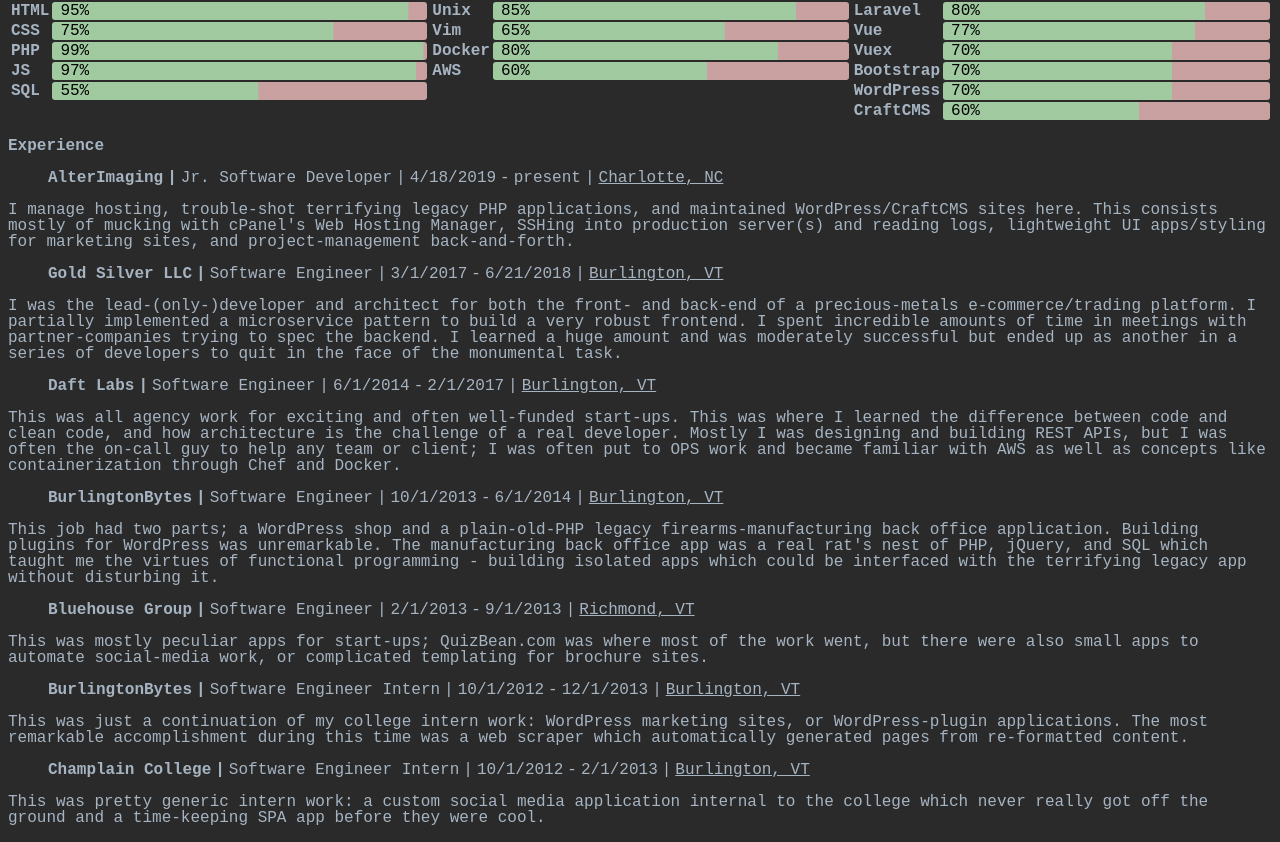
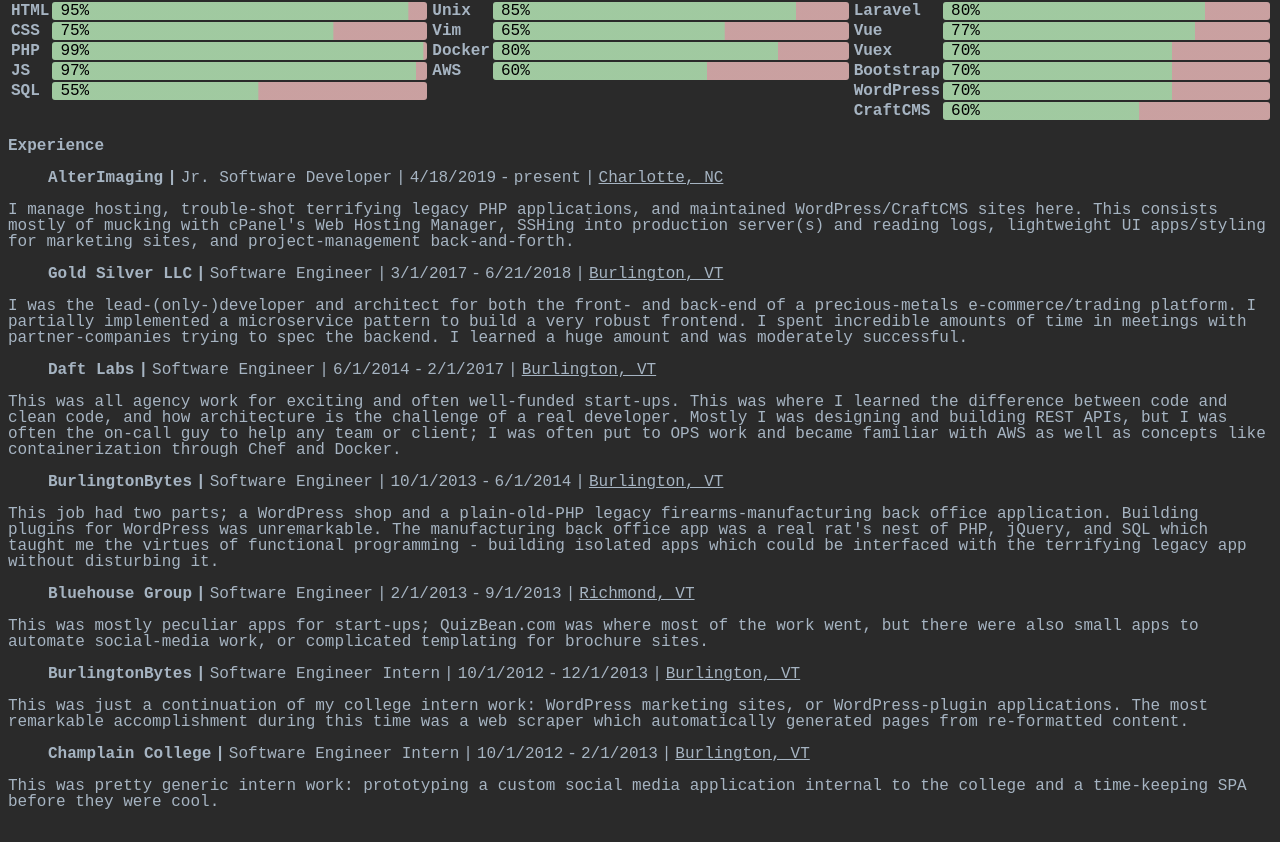
Before and after one commit to SamuelDavis/homepage, a Vue app: page / in a window 1280 px wide. Shown: the part 238-1080 px from the top of the page. Built offline with nearby package versions, Linux system fonts and the light colour scheme.

Commit message:
formalizing language

```diff
--- a/src/App.vue
+++ b/src/App.vue
@@ -112,7 +112,7 @@
             from: new Date('3/1/2017'),
             to: new Date('6/21/2018'),
             role: 'Software Engineer',
-            comments: 'I was the lead-(only-)developer and architect for both the front- and back-end of a precious-metals e-commerce/trading platform. I partially implemented a microservice pattern to build a very robust frontend. I spent incredible amounts of time in meetings with partner-companies trying to spec the backend. I learned a huge amount and was moderately successful but ended up as another in a series of developers to quit in the face of the monumental task.'
+            comments: 'I was the lead-(only-)developer and architect for both the front- and back-end of a precious-metals e-commerce/trading platform. I partially implemented a microservice pattern to build a very robust frontend. I spent incredible amounts of time in meetings with partner-companies trying to spec the backend. I learned a huge amount and was moderately successful.'
           },
           {
             name: 'Daft Labs',
@@ -152,7 +152,7 @@
             from: new Date('10/1/2012'),
             to: new Date('2/1/2013'),
             role: 'Software Engineer Intern',
-            comments: 'This was pretty generic intern work: a custom social media application internal to the college which never really got off the ground and a time-keeping SPA app before they were cool.'
+            comments: 'This was pretty generic intern work: prototyping a custom social media application internal to the college and a time-keeping SPA before they were cool.'
           }
         ]
       }
```
